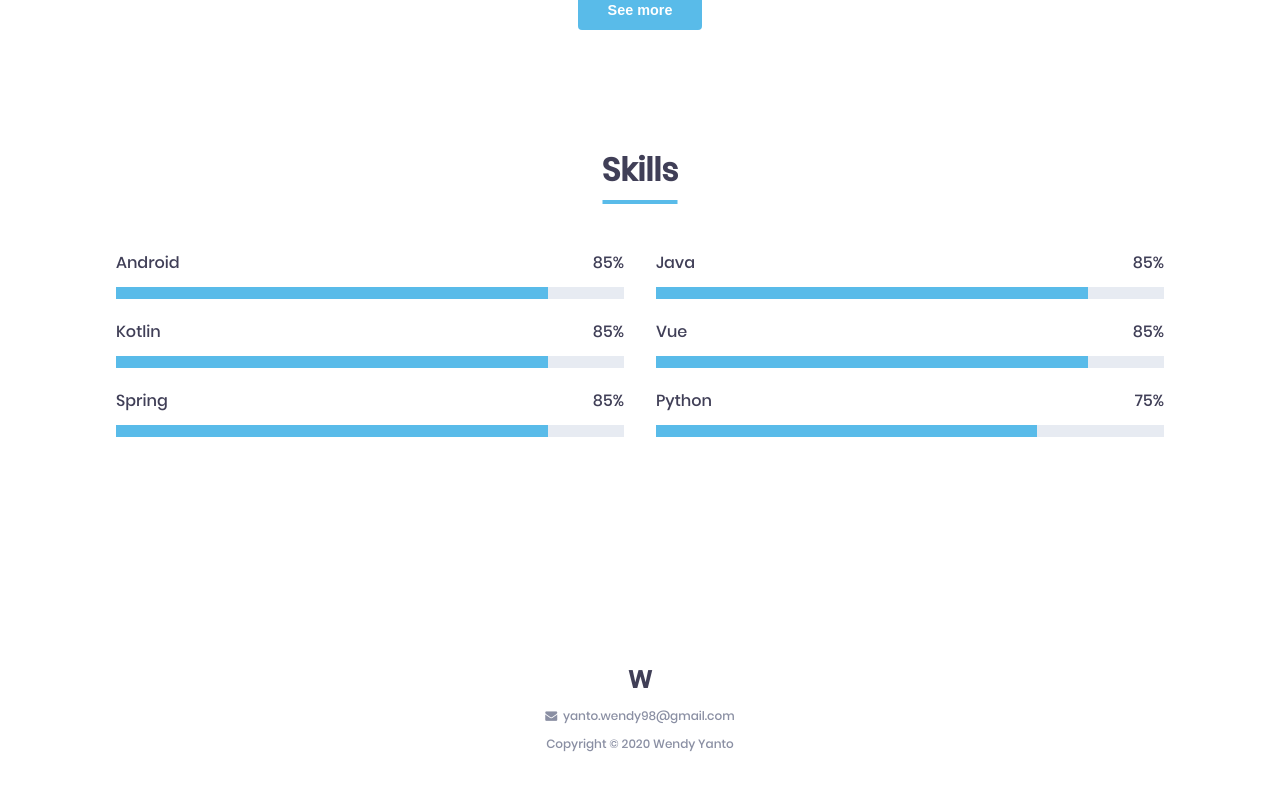
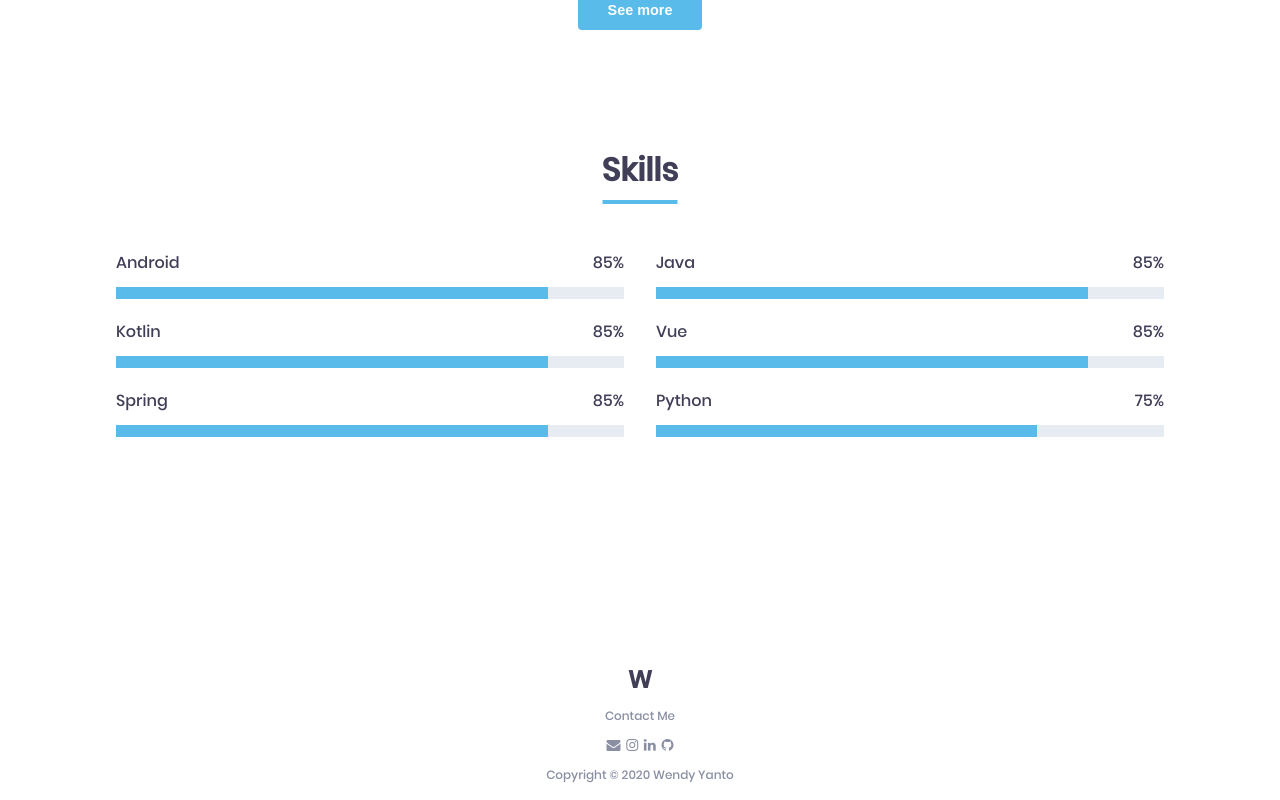
Before and after one commit to WendyYanto/react-personal-website, a React (Create React App) app: page / in a window 1280 px wide. Shown: the part 2601-3401 px from the top of the page. Before the commit the page ends 3370 px from the top, so only its background shows below. Built offline with nearby package versions, Linux system fonts and the light colour scheme.

Commit message:
[feature] setup social media ref

```diff
--- a/src/components/footer/index.js
+++ b/src/components/footer/index.js
@@ -9,7 +9,16 @@ const Footer = () => {
     <div className='section contact'>
       <Logo />
       <p>
-        <i class="fa fa-envelope"></i>&nbsp;&nbsp;yanto.wendy98@gmail.com
+        Contact Me
+      </p>
+      <p>
+        <a href="mailto:yanto.wendy98@gmail.com"><i class="fa fa-envelope"></i></a>
+        &nbsp;&nbsp;
+        <a href="https://www.instagram.com/wendy.yanto/"><i class="fa fa-instagram"></i></a>
+        &nbsp;&nbsp;
+        <a href="https://www.linkedin.com/in/wendyyanto/"><i class="fa fa-linkedin"></i></a>
+        &nbsp;&nbsp;
+        <a href="https://github.com/WendyYanto"><i class="fa fa-github"></i></a>
       </p>
       <p>
         Copyright &copy; 2020 Wendy Yanto
--- a/src/components/footer/index.scss
+++ b/src/components/footer/index.scss
@@ -5,5 +5,10 @@
     margin-top: 10px;
     font-size: 12px;
     color: #8A8FA3;
+    a {
+      text-decoration: none;
+      color: inherit;
+      font-size: 14px;
+    }
   }
 }
```
